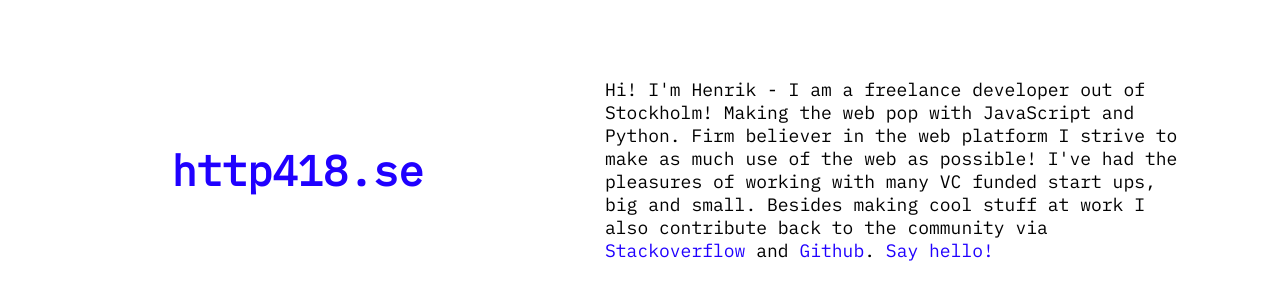
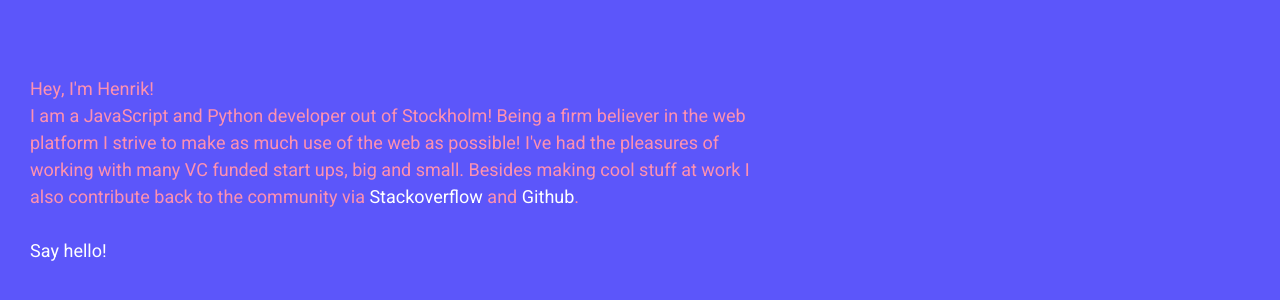
Before and after one commit to limelights/limelights.github.io, a plain HTML site: page index.html in a window 1280 px wide. Shown: the part 230-530 px from the top of the page. Drawn offline with Linux system fonts and the light colour scheme.

Commit message:
Redesign

```diff
--- a/index.html
+++ b/index.html
@@ -1,43 +1,64 @@
 <!DOCTYPE html>
 <html>
 	<head>
+		<!--
+			https://tools.ietf.org/html/rfc2324
+			https://www.ietf.org/rfc/rfc2324.txt
+		-->
 		<meta charset="UTF-8">
 		<meta name="viewport" content="width=device-width, initial-scale=1">
 		<title>Henrik Andersson</title>
-		<link href="https://fonts.googleapis.com/css?family=IBM+Plex+Mono" rel="stylesheet">
+		<link href="https://fonts.googleapis.com/css?family=Heebo:400,800" rel="stylesheet">
 		<style>
-			html, body { display: flex; font-family: 'IBM Plex Mono', sans-serif; height: 100vh; margin: 0; padding: 0; }
-			.content, h1, p { margin: auto; padding: 0; }
-			h1 { color: #2000FF; font-size: 42px; text-align: center; }
-			p { font-size: 18px; padding: 10px; }
-			a, a:visited, a:active, a:focus { color: #2000FF; text-decoration: none; }
-			a:hover { text-decoration: underline; }
+			html, body {
+				background: rgba(92, 86, 250, 1);
+				color: rgba(253, 145, 177, 1);
+				display: flex;
+				font-family: 'Heebo', sans-serif;
+				height: 100vh;
+				margin: 0;
+				padding: 0;
+			}
 
-			@media (min-width: 550px) {
-				html, body { display: initial; }
-				.content { display: flex; height: 100vh; }
-				h1, p { flex: 1 50%; }
-				h1 { padding: 10px; }
-				p { padding: 10px 100px 10px 10px; }
+			.content {
+				max-width: 800px;
+				margin: auto;
+				padding: 0;
+			}
+
+			p {
+				font-size: 18px;
+				padding: 10px 30px;
+			}
+
+			a, a:visited, a:active, a:focus {
+				color: rgb(255, 255, 255);
+				text-decoration: none;
+			}
+
+			a:hover {
+				text-decoration: underline;
 			}
 
 			@media (min-width: 320px) and (max-width: 685px) {
-				p { padding: 10px; }
+				p {
+					padding: 10px;
+				}
 			}
 		</style>
 	</head>
 	<body>
 		<div class="content">
-			<h1>
-				http418.se
-			</h1>
 			<p>
-				Hi! I'm Henrik - I am a freelance developer out of Stockholm!
-				Making the web pop with JavaScript and Python.
-				Firm believer in the web platform I strive to make as much use of the web as possible!
+				Hey, I'm Henrik!
+				<br/>
+				I am a JavaScript and Python developer out of Stockholm!
+				Being a firm believer in the web platform I strive to make as much use of the web as possible!
 				I've had the pleasures of working with many VC funded start ups, big and small.
 				Besides making cool stuff at work I also contribute back to the community
 				via <a href="https://stackoverflow.com/users/441387/henrik-andersson">Stackoverflow</a> and <a href="https://github.com/limelights/">Github</a>.
+				<br/>
+				<br/>
 				<a href="mailto:henrik@http418.se">Say hello!</a>
 			</p>
 		</div>
```
